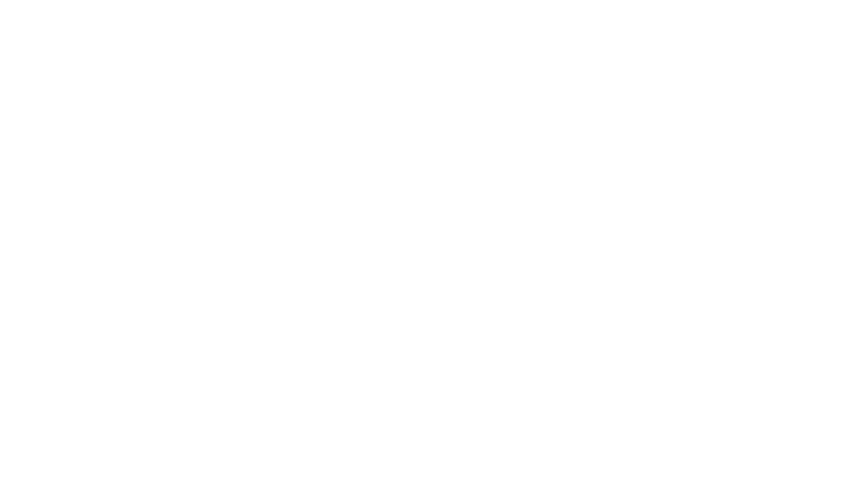
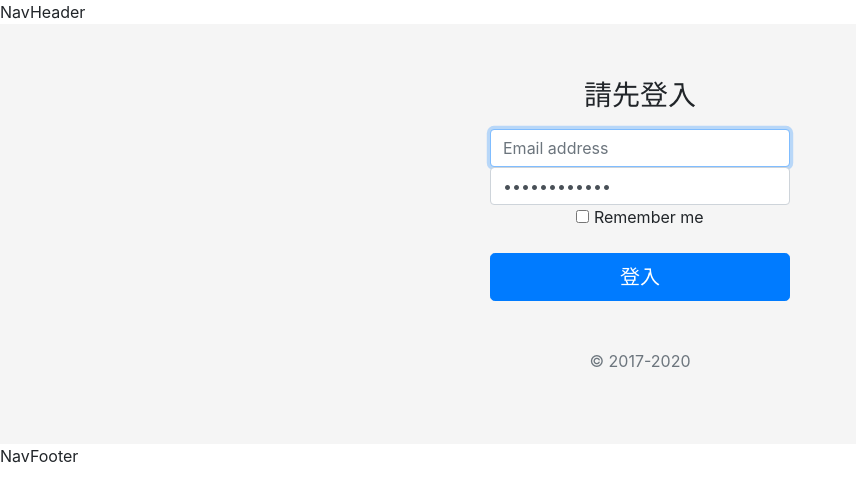
Before and after one commit to a23246542/VueMall, a Vue app: page /#/login in a window 1280 px wide. Shown: the top 502 px of the page, without its empty margins (0-856 px from the left). Built offline with nearby package versions, Linux system fonts and the light colour scheme.

Commit message:
建立axios實例

```diff
--- /dev/null
+++ b/src/api/https.js
@@ -0,0 +1,30 @@
+import axios from 'axios';
+import router from '../router';//@@router要做什麼
+
+
+// axios的實例
+const instanceLogin = axios.create({
+    baseURL:`${process.env.VUE_APP_APIPATH}api/`,
+})
+
+const http = {
+    uuid:'',
+    token:''
+}
+
+http.uuid =  document.cookie.replace(/(?:(?:^|.*;\s*)uuid\s*\=\s*([^;]*).*$)|^.*$/, "$1");
+http.token = document.cookie.replace(/(?:(?:^|.*;\s*)token\s*\=\s*([^;]*).*$)|^.*$/, "$1");
+
+
+const instanceAdmin = axios.create({
+    baseURL:`${process.env.VUE_APP_APIPATH}api/${http.uuid}/`
+})
+
+instanceAdmin.interceptors.request.use( config => {
+     // 每次傳送請求之前判斷是否存在token
+    // 如果存在，則統一在http請求的header都加上token，這樣後臺根據token判斷你的登入情況，此處token一般是使用者完成登入後儲存到localstorage裡的
+    token && (config.headers.Authorization = token)
+    return config
+})
+
+export {instanceLogin,instanceAdmin};//@@何时要刮号
--- /dev/null
+++ b/src/axios.md
@@ -0,0 +1,14 @@
+https://zhuanlan.zhihu.com/p/44719636
+
+1.环境的切换
+    *用.evn就好
+
+2.设置请求超时
+
+3.post请求头的设置
+
+4.请求拦截 响应的拦截
+
+5.封装get方法和post方法
+
+6.api的统一管理
--- /dev/null
+++ b/src/login.md
@@ -0,0 +1,27 @@
+挖勒純登入api不用uuid，我原本是一起設定baseUrl，所以我得個別設定實體
+1.建立登入的實體(不用uuid) 一般使用者的實體(uuid) admin的實體(admin uuid)
+3.登入後存token在cookie
+4.要使用admin的api時取出來token要帶入
+2.後台頁面進入發現沒有token要倒去登錄
+<!-- 發送admin api也要帶入token -->
+之前withCredentials是給後端存取cookies的
+
+現在的登陸原理
+1.後端會給token跟到期日，自己存在cookies
+2.到別頁時或重整時或登出時，會存取cookies的token，準備發check登入的api(帶token)
+狀況1 過期不見了 所以要變登出狀態
+狀況2 cookies的token還在 往後端送 說無效 可能是登出過了 也是登出狀態
+
+* 一开始要设置的好像只有apipath
+* uuid跟token.expired登入后才取得
+* 可是我要作疙功能 如果是别的学员
+
+##报错
+*401是未授权错误
+ *https://blog.csdn.net/SpicyBoiledFish/article/details/78903932
+ *结果还真的是header没有传送token成功
+ *-[]用错误拦截 只有dev模式 才console出来!!!
+
+
+bug修复
+* 确认还没登入的话 才能再登入 不然又会拿到一组token
--- a/src/main.js
+++ b/src/main.js
@@ -25,8 +25,8 @@ if(mock){
 
 // axios.defaults.timeout = 8000;
 //未做跨域
-axios.defaults.baseURL= `${process.env.VUE_APP_APIPATH}api/${process.env.VUE_APP_UUID}/`;//@@localhost mock關掉
-axios.defaults.headers['Authorization'] = `Bearer ${process.env.VUE_APP_TOKEN}`; //%%空格
+// axios.defaults.baseURL= `${process.env.VUE_APP_APIPATH}api/${process.env.VUE_APP_UUID}/`;//@@localhost mock關掉
+// axios.defaults.headers['Authorization'] = `Bearer ${process.env.VUE_APP_TOKEN}`; //%%空格
 
 
 
--- a/src/router/index.js
+++ b/src/router/index.js
@@ -6,6 +6,11 @@ Vue.use(VueRouter)
 
 // const routers = [ %%
 const routes = [
+    // {
+    //     path: 'login',@@會失敗 不知道為什麼 難道說這樣不行
+    //     component: () => import('../views/front/login')
+
+    // },
     //前台
     {
         path: '/',
@@ -16,7 +21,12 @@ const routes = [
                 path:'',
                 name:'home ',
                 component:() => import('../views/front/index.vue')
-            }
+            },
+            {
+                path: 'login',
+                name:'login',
+                component: () => import('../views/front/login')
+            },
         ]
     },
     // 後台
--- a/src/views/back/dashProducts.vue
+++ b/src/views/back/dashProducts.vue
@@ -233,10 +233,12 @@
 </template>
 <script>
 import $ from "jquery";
+import {instanceAdmin} from '../../api/https';
 
 export default {
     data() {
         return {
+            token: "",
             products: [],
             meta: {},
             isNewImg:'',
@@ -276,14 +278,20 @@ export default {
         getProducts() {
         const vm = this;
         console.log('getData');
+        this.token = document.cookie.replace(/(?:(?:^|.*;\s*)token\s*\=\s*([^;]*).*$)|^.*$/, "$1");
         // console.log(process.env.VUE_APP_UUID);
         // vm.$http.get(`api/${vm.uuid}/admin/ec/products`)//@@為何無效
         // vm.$http.get(`api/${process.env.VUE_APP_UUID}/admin/ec/products`)
-        vm.$http.get('admin/ec/products')
+        // vm.$http.get('admin/ec/products')
+        instanceAdmin.defaults.headers['Authorization'] = `Bearer ${this.token}`
+        instanceAdmin.get('admin/ec/products')
         .then(res => {
             console.log(res);
             vm.products = res.data.data;
             vm.meta = res.data.meta;
+        })
+        .catch(err =>{
+            console.log(err);
         })
         },
         openModal(action,item){
--- a/src/views/front/login.vue
+++ b/src/views/front/login.vue
@@ -0,0 +1,90 @@
+<template>
+    <div class="form-page text-center">
+        <form class="form-signin"
+        @submit.prevent ="signIn"
+        >
+            <h1 class="h3 mb-3 font-weight-normal">請先登入</h1>
+            <label for="inputEmail" class="sr-only">電子信箱</label>
+            <input type="email" id="inputEmail" class="form-control" placeholder="Email address" required
+            autofocus
+            v-model="user.username"
+            >
+            <label for="inputPassword" class="sr-only">密碼</label>
+            <input type="password" id="inputPassword" class="form-control" placeholder="Password" required
+            v-model="user.password"
+            >
+            <div class="checkbox mb-3">
+            <label>
+                <input type="checkbox" value="remember-me"> Remember me
+            </label>
+            </div>
+            <button class="btn btn-lg btn-primary btn-block" type="submit">登入</button>
+            <p class="mt-5 mb-3 text-muted">&copy; 2017-2020</p>
+        </form>
+    </div>
+
+</template>
+
+<script>
+// import instanceLogin from "@api/https";//失败
+import {instanceLogin} from "../../api/https";
+export default {
+    name:'login',
+    data() {
+        return {
+            user:{
+                // username:'a23246542@gmail.com',
+                email:'a23246542@gmail.com',
+                password:'no512seed851',
+            },
+            expired:'',
+            token:'',
+            uuid:''
+        }
+    },
+    methods:{
+        signIn(){
+            const vm = this;
+            // let api = 'api/auth/login'
+            instanceLogin.post('auth/login',vm.user)
+            .then(res =>{
+                // if(res.data.success){}//有响应的
+                // @@catch是请求失败的
+                console.log(res);
+                // vm.expired = res.data.expired;//改存跨页面cookeies
+                // vm.token = res.data.token;//改存跨页面cookies
+                // vm.uuid = res.data.uuid;//原本process.env
+                const token = res.data.token;
+                const expired = res.data.expired;
+                const uuid = res.data.uuid;
+
+                document.cookie = `token=${token}; uuid=${uuid}; expires=${new Date(expired * 1000)}; path=/`;
+                document.cookie = `uuid=${uuid}; path=/`;
+
+            })
+            .catch(err => {
+                console.log(err);
+            })
+        }
+
+    }
+}
+</script>
+
+<style lang="scss" scoped>
+    .form-page{
+        display: flex;
+        -ms-flex-align: center;
+        align-items: center;
+        padding-top: 40px;
+        padding-bottom: 40px;
+        background-color: #f5f5f5;
+    }
+    // @@加這個改這個 為什麼每次都要重整
+    .form-signin {
+        width: 100%;
+        max-width: 330px;
+        padding: 15px;
+        margin: auto;
+    }
+</style>
```
Also changed, not shown: src/qa.md (added, +13 -0 lines), src/api/apis.js (renamed from src/api/index.js).
